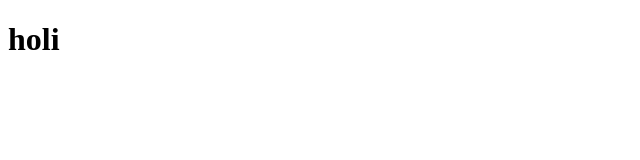
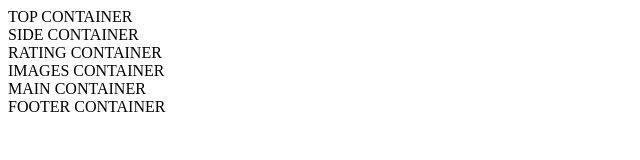
Before and after one commit to vnporras/estrategias-construccion-layout, a plain HTML site: page index.html in a window 1280 px wide. Shown: the whole page, without its empty margins (0-640 px from the left). Drawn offline with Linux system fonts and the light colour scheme.

Commit message:
Agregado grid layout con los contenedores básicos del proyecto.

```diff
--- a/index.html
+++ b/index.html
@@ -8,6 +8,13 @@
     <link rel="stylesheet" href="styles/style.css">
 </head>
 <body>
-    <h1>holi</h1>
+    <div class="top-container">TOP CONTAINER</div>
+    <div class="layout-container">
+        <div class="side-container">SIDE CONTAINER</div>
+        <div class="rating-container">RATING CONTAINER</div>
+        <div class="images-container">IMAGES CONTAINER</div>
+        <div class="main-container">MAIN CONTAINER</div>
+        <div class="footer-container">FOOTER CONTAINER</div>
+    </div>
 </body>
 </html>
```
